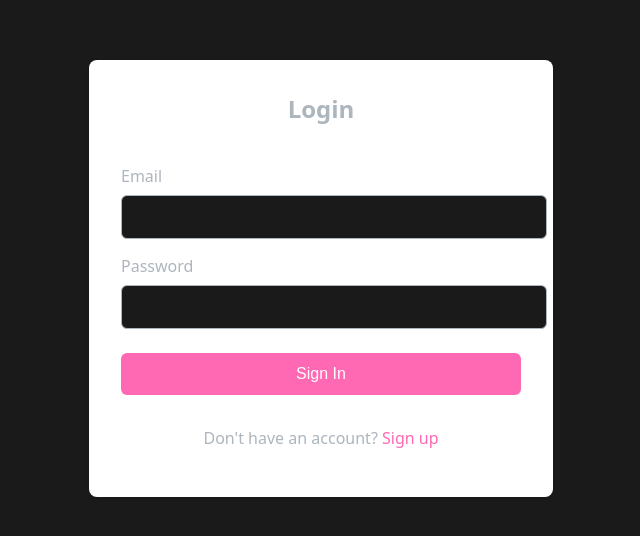
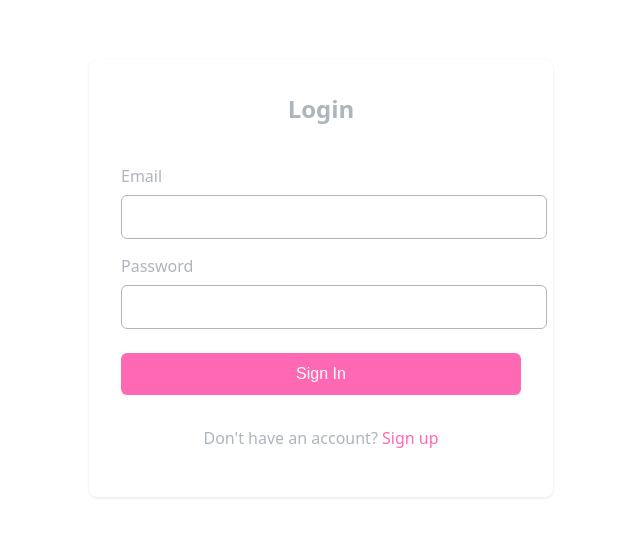
Before and after one commit to Gugulethu-Nyoni/authentique, a website: page ui/auth/index.html in a window 1280 px wide. Shown: the part 138-674 px from the top of the page, without its empty margins (319-959 px from the left). Drawn offline with Linux system fonts and the light colour scheme; files whose address does not match are found by name.

```diff
--- a/ui/auth/css/auth.css
+++ b/ui/auth/css/auth.css
@@ -5,7 +5,6 @@
   --error: #9370db;
   --success: #ffffff;
   --text: #adb5bd;
-  --bg: #1a1a1a;
   --bg-hover: #9370db;
 }
 
```
